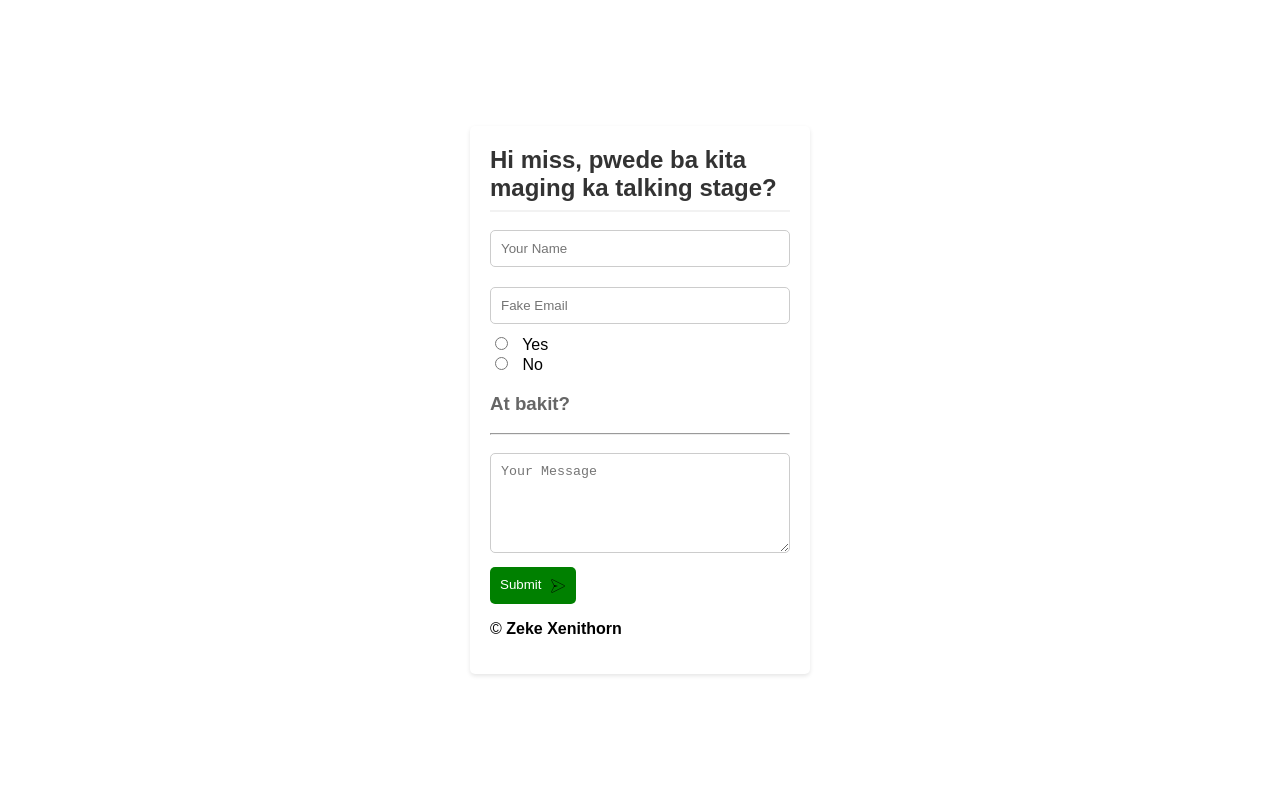
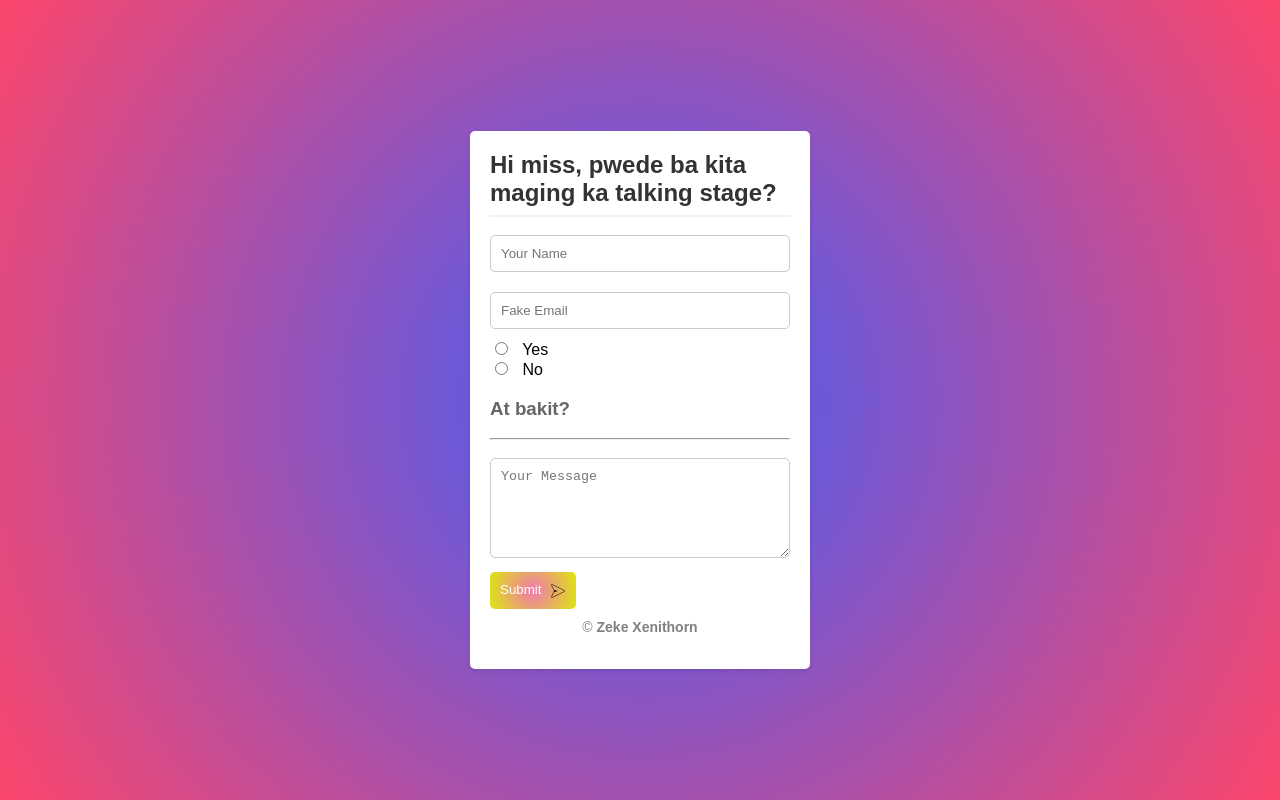
Before and after one commit to Zmonarc/BetaTest, a plain HTML site: page index.html in a window 1280 px wide. Drawn offline with Linux system fonts and the light colour scheme.

Commit message:
Update style.css

```diff
--- a/style.css
+++ b/style.css
@@ -2,7 +2,8 @@
 
 body {
   font-family: Arial, sans-serif;
-  background-color: white;
+  background: rgb(63,94,251);
+  background: radial-gradient(circle, rgba(63,94,251,1) 0%, rgba(252,70,107,1) 100%);
   display: flex;
   justify-content: center;
   align-items: center;
@@ -49,7 +50,8 @@ textarea {
 }
 
 button {
-  background-color: green;
+  background: rgb(240,121,173);
+  background: radial-gradient(circle, rgba(240,121,173,1) 0%, rgba(221,230,17,1) 100%);
   color: white;
   padding: 10px;
   border: none;
@@ -58,7 +60,8 @@ button {
 }
 
 button:hover {
-  background-color: yellow;
+  background: rgb(240,121,173);
+  background: radial-gradient(circle, rgba(240,121,173,0.15730042016806722) 0%, rgba(221,230,17,1) 100%);
 }
 
 button img {
@@ -67,3 +70,10 @@ button img {
   vertical-align: middle;
   margin-left: 5px;
 }
+
+p {
+  margin-top: 10px;
+  text-align: center;
+  font-size: 14px;
+  color: gray;
+}
```
